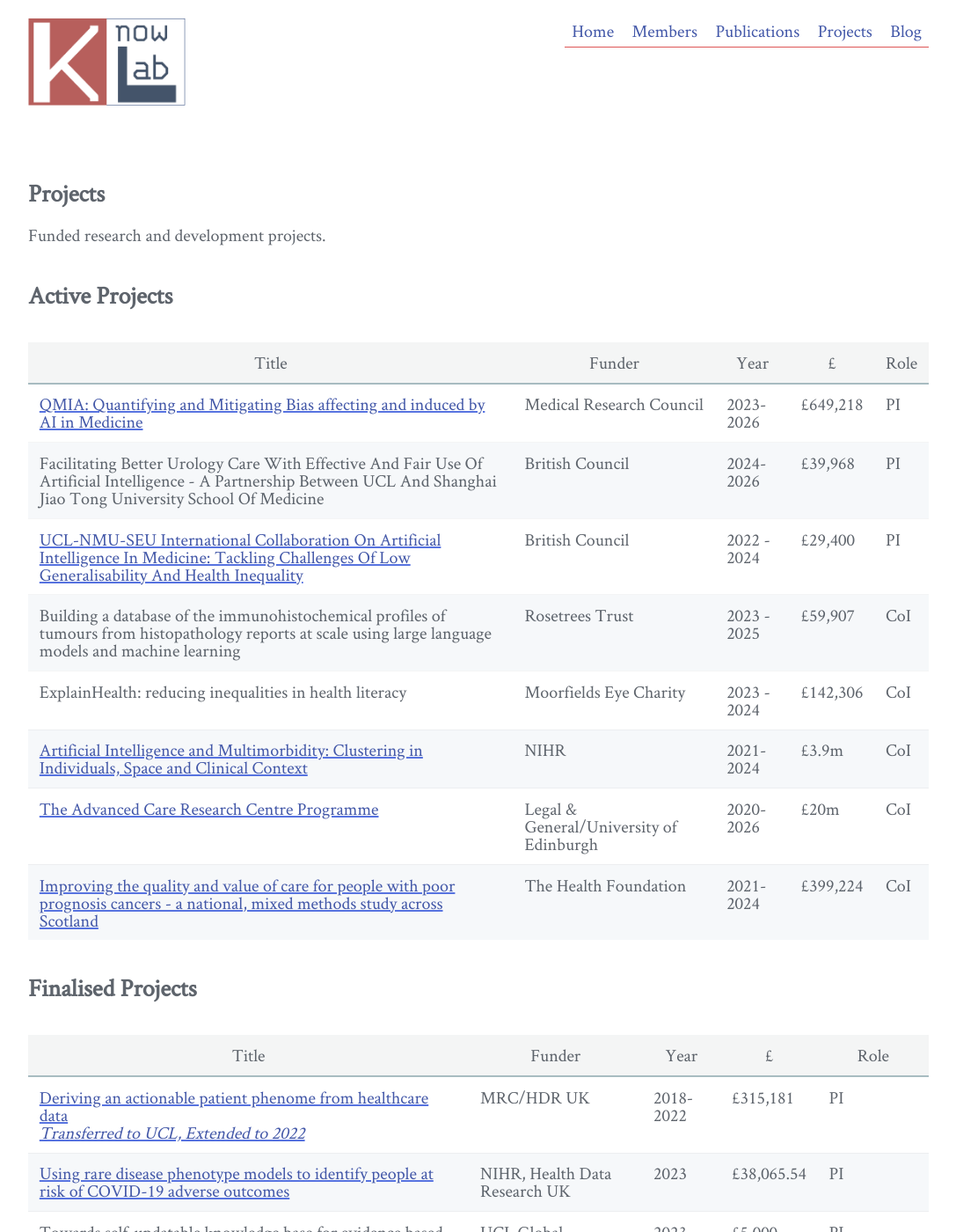
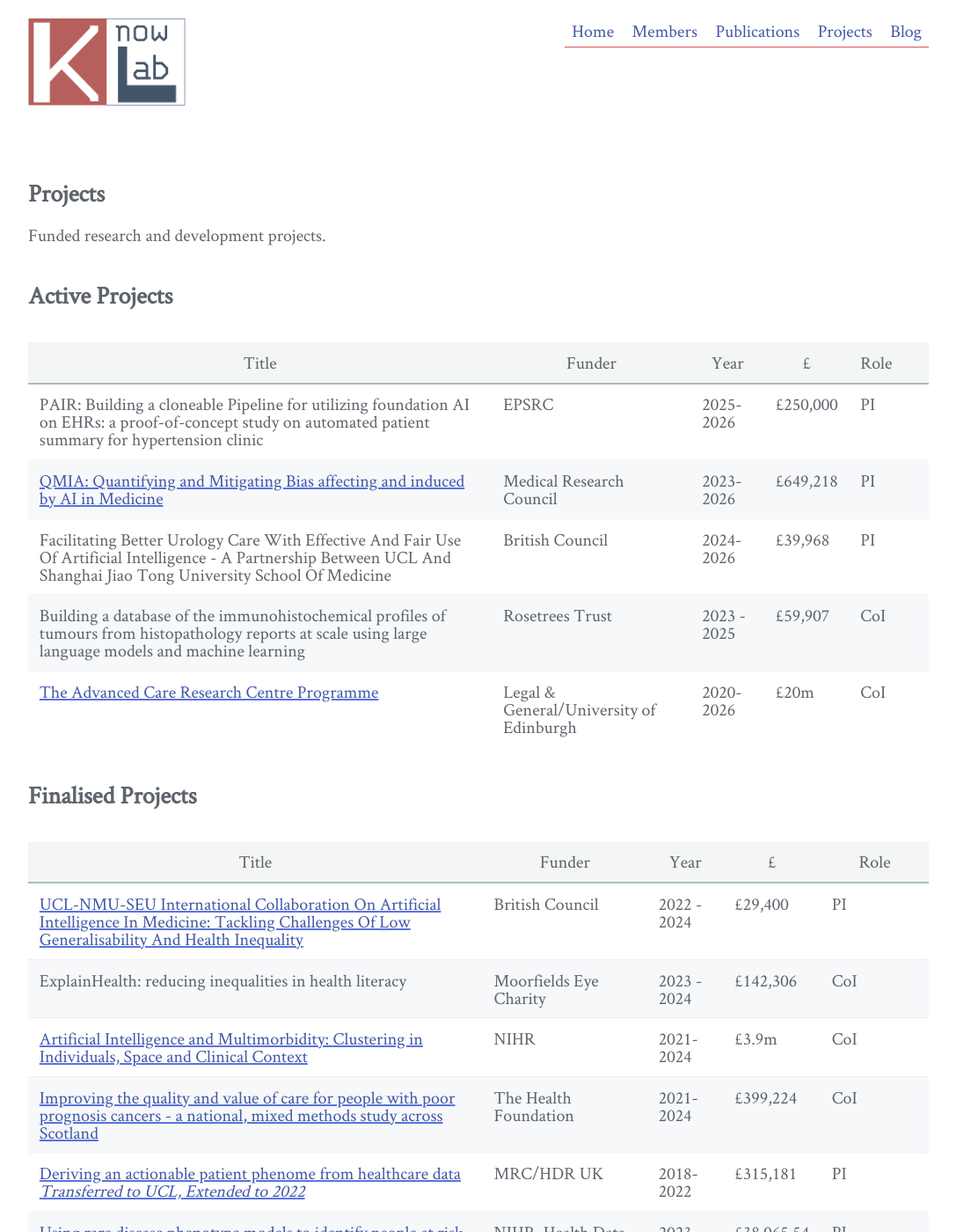
Before and after one commit to knowlab/knowlab.github.io, a Jekyll site: the page built from grants.md, in a window 1280 px wide and 1400 px high. Shown: the whole window at 88% size, without its empty margins (96-1183 px from the left). Built offline with Jekyll 4.4.1, drawn with Linux system fonts in a browser that asks for light colours; comment, search, counter and statistics services are not loaded.

```diff
--- a/grants.md
+++ b/grants.md
@@ -6,22 +6,24 @@ permalink: /projects/
 Funded research and development projects.
 ## Active Projects
 
-| Title                                                                                                                                                                                                                                                              | Funder                                  | Year        | £  | Role                   |
-|--------------------------------------------------------------------------------------------------------------------------------------------------------------------------------------------------------------------------------------------------------------------|-----------------------------------------|-------------|---|------------------------|
-| [QMIA: Quantifying and Mitigating Bias affecting and induced by AI in Medicine](https://gtr.ukri.org/projects?ref=MR%2FX030075%2F1)                                                                                                                                                                    | Medical Research Council                | 2023-2026   |  £649,218 | PI                     |
-| Facilitating Better Urology Care With Effective And Fair Use Of Artificial Intelligence - A Partnership Between UCL And Shanghai Jiao Tong University School Of Medicine                                                                                                                                                                 | British Council                         | 2024-2026   |  £39,968 | PI                     |
-| [UCL-NMU-SEU International Collaboration On Artificial Intelligence In Medicine: Tackling Challenges Of Low Generalisability And Health Inequality](https://www.britishcouncil.cn/en/programmes/education/higher/going-global-2021winner)                          | British Council                         | 2022 - 2024 | £29,400 | PI                     |
-| Building a database of the immunohistochemical profiles of tumours from histopathology reports at scale using large language models and machine learning                                                                                                                                                                                                            | Rosetrees Trust                         | 2023 - 2025 | £59,907 | CoI                    |
-| ExplainHealth: reducing inequalities in health literacy                                                                                                                                                                                                            | Moorfields Eye Charity                  | 2023 - 2024 | £142,306 | CoI    |
-| [Artificial Intelligence and Multimorbidity: Clustering in Individuals, Space and Clinical Context](https://fundingawards.nihr.ac.uk/award/NIHR202639)                                                                                                             | NIHR                                    | 2021-2024   | £3.9m | CoI                    |
-| [The Advanced Care Research Centre Programme](https://www.ed.ac.uk/usher/advanced-care-research-centre)                                                                                                                                                            | Legal & General/University of Edinburgh | 2020-2026   |  £20m | CoI                    |
-| [Improving the quality and value of care for people with poor prognosis cancers - a national, mixed methods study across Scotland](https://www.health.org.uk/funding-and-partnerships/programmes/improving-quality-of-care-for-people-with-poor-prognosis-cancers) | The Health Foundation                   | 2021-2024   | £399,224 | CoI                    |
+| Title                                                                                                                                                                                                                                                              | Funder                                  | Year        | £        | Role                   |
+|--------------------------------------------------------------------------------------------------------------------------------------------------------------------------------------------------------------------------------------------------------------------|-----------------------------------------|-------------|----------|------------------------|
+| PAIR: Building a cloneable Pipeline for utilizing foundation AI on EHRs: a proof-of-concept study on automated patient summary for hypertension clinic                                                                                                                                                                   | EPSRC                                   | 2025-2026   | £250,000 | PI
+| [QMIA: Quantifying and Mitigating Bias affecting and induced by AI in Medicine](https://gtr.ukri.org/projects?ref=MR%2FX030075%2F1)                                                                                                                                                                    | Medical Research Council                | 2023-2026   | £649,218 | PI                     |
+| Facilitating Better Urology Care With Effective And Fair Use Of Artificial Intelligence - A Partnership Between UCL And Shanghai Jiao Tong University School Of Medicine                                                                                                                                                                 | British Council                         | 2024-2026   | £39,968  | PI                     |
+| Building a database of the immunohistochemical profiles of tumours from histopathology reports at scale using large language models and machine learning                                                                                                                                                                                                            | Rosetrees Trust                         | 2023 - 2025 | £59,907  | CoI                    |              |
+| [The Advanced Care Research Centre Programme](https://www.ed.ac.uk/usher/advanced-care-research-centre)                                                                                                                                                            | Legal & General/University of Edinburgh | 2020-2026   | £20m     | CoI                    |
+
 
 
 ## Finalised Projects
 
 |  Title | Funder  | Year  | £  | Role  |
 |---|---|---|---|---|
+| [UCL-NMU-SEU International Collaboration On Artificial Intelligence In Medicine: Tackling Challenges Of Low Generalisability And Health Inequality](https://www.britishcouncil.cn/en/programmes/education/higher/going-global-2021winner)                          | British Council                         | 2022 - 2024 | £29,400  | PI                     |
+| ExplainHealth: reducing inequalities in health literacy                                                                                                                                                                                                            | Moorfields Eye Charity                  | 2023 - 2024 | £142,306 | CoI    |
+| [Artificial Intelligence and Multimorbidity: Clustering in Individuals, Space and Clinical Context](https://fundingawards.nihr.ac.uk/award/NIHR202639)                                                                                                             | NIHR                                    | 2021-2024   | £3.9m    | CoI
+| [Improving the quality and value of care for people with poor prognosis cancers - a national, mixed methods study across Scotland](https://www.health.org.uk/funding-and-partnerships/programmes/improving-quality-of-care-for-people-with-poor-prognosis-cancers) | The Health Foundation                   | 2021-2024   | £399,224 | CoI                    |
 | [Deriving an actionable patient phenome from healthcare data](https://gtr.ukri.org/projects?ref=MR%2FS004149%2F1) <br/> *[Transferred to UCL, Extended to 2022](https://gtr.ukri.org/projects?ref=MR%2FS004149%2F2)*  | MRC/HDR UK | 2018-2022 |  £315,181 | PI |
 | [Using rare disease phenotype models to identify people at risk of COVID-19 adverse outcomes](https://www.hdruk.ac.uk/projects/using-rare-disease-phenotype-models-to-identify-people-at-risk-of-covid-19-related-adverse-outcome/)                                                                                                                                                                   | NIHR, Health Data Research UK           | 2023        |  £38,065.54 | PI                     |
 | Towards self-updatable knowledge base for evidence based medicine - join force with iris.ai (Norway) and beyond                                                                                                                                                    | UCL Global Engagement Funding           | 2023        |  £5,000 | PI                     |
```
Also changed, not shown: members.md (+7 -0 lines).
